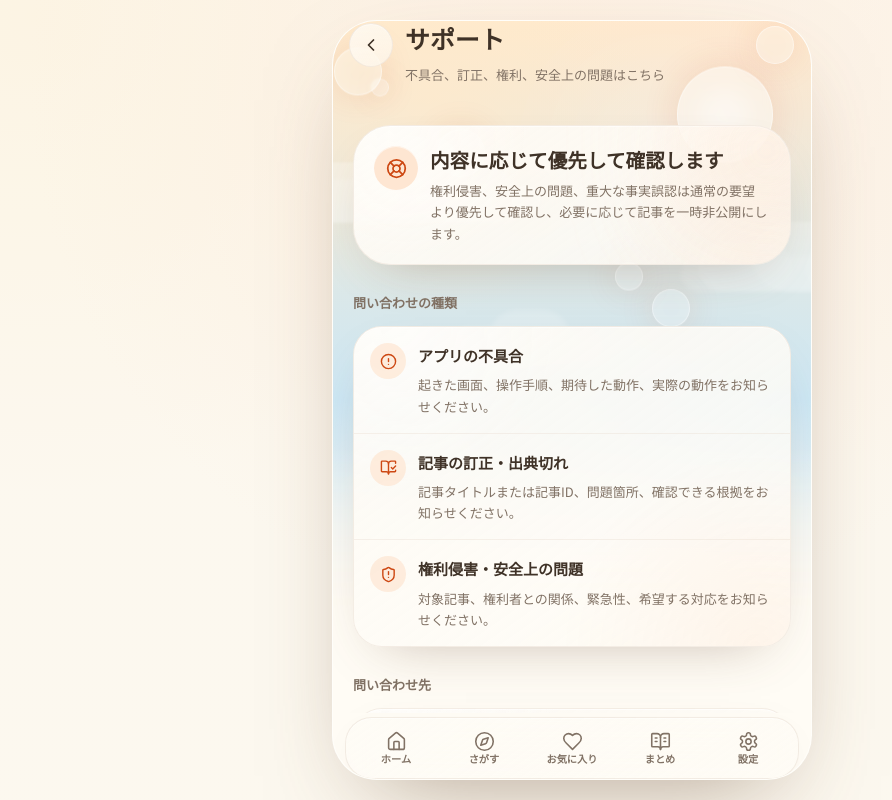
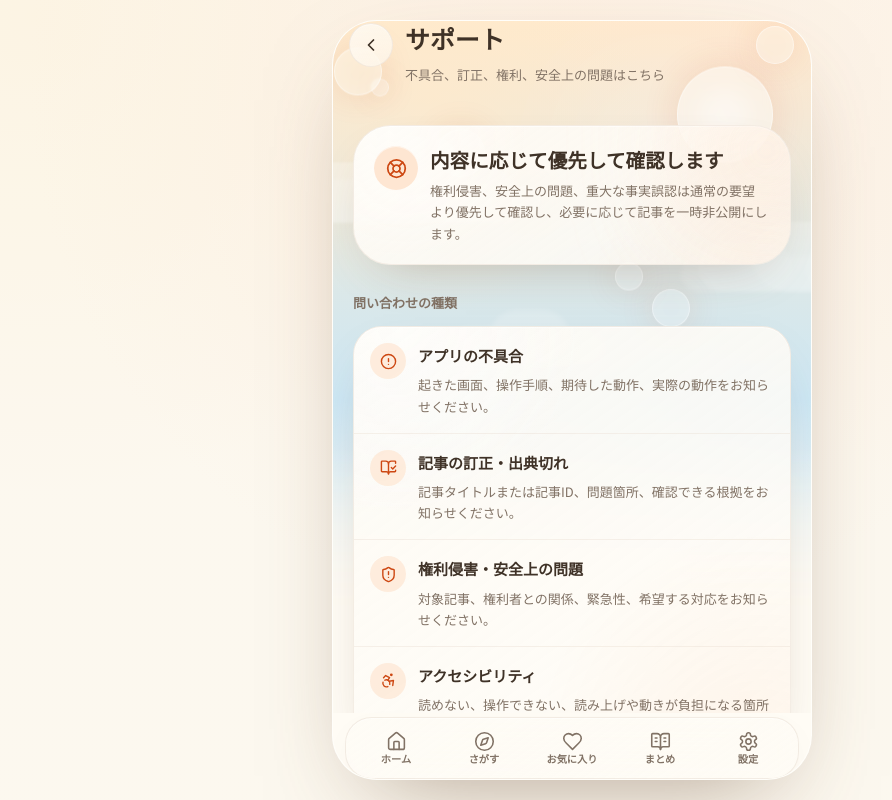
Before and after one commit to sunpotflower4460-cpu/Hot-news, a Next.js app: page /support in a window 1280 px wide. Shown: the whole page, without its empty margins (68-960 px from the left). Built offline with nearby package versions, Linux system fonts and the light colour scheme; a web font is replaced by a local one.

Commit message:
Add accessibility support route

```diff
--- a/src/app/(app)/support/page.tsx
+++ b/src/app/(app)/support/page.tsx
@@ -1,5 +1,13 @@
 import Link from 'next/link';
-import { AlertCircle, BookOpenCheck, ChevronRight, LifeBuoy, Mail, ShieldAlert } from 'lucide-react';
+import {
+  Accessibility,
+  AlertCircle,
+  BookOpenCheck,
+  ChevronRight,
+  LifeBuoy,
+  Mail,
+  ShieldAlert,
+} from 'lucide-react';
 import { DiagnosticCopyButton } from '@/components/support/DiagnosticCopyButton';
 import { ScreenHeader } from '@/components/layout/ScreenHeader';
 import { Card } from '@/components/ui/Card';
@@ -46,6 +54,11 @@ export default function SupportPage() {
             Icon={ShieldAlert}
             title="権利侵害・安全上の問題"
             body="対象記事、権利者との関係、緊急性、希望する対応をお知らせください。"
+          />
+          <SupportType
+            Icon={Accessibility}
+            title="アクセシビリティ"
+            body="読めない、操作できない、読み上げや動きが負担になる箇所をお知らせください。"
           />
         </Card>
       </section>
@@ -99,6 +112,7 @@ export default function SupportPage() {
 
       <section className="space-y-2 px-5">
         <PolicyLink href="/legal/editorial-policy" label="編集・訂正方針" />
+        <PolicyLink href="/legal/accessibility" label="アクセシビリティ方針" />
         <PolicyLink href="/legal/privacy" label="プライバシーポリシー" />
         <PolicyLink href="/legal/terms" label="利用規約" />
       </section>
```
